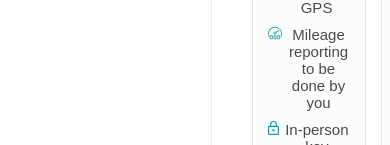
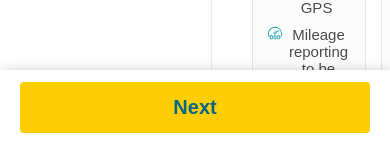
Before and after one commit to ShahbaazX786/drive-lah-replica, a React (Vite) app: page / in a window 390 px wide. Shown: the part 699-844 px from the top of the page. Built offline with nearby package versions, Linux system fonts and the light colour scheme; a web font is replaced by a local one.

Commit message:
made footer responsive in mobile devices.

```diff
--- a/src/components/layout/footer/footer.scss
+++ b/src/components/layout/footer/footer.scss
@@ -1,38 +1,50 @@
 @use "@/styles/_variables.scss" as vars;
 
-#bottom-navigation {
-    font-family: vars.$font-stack;
-    font-size: 22px;
+#bottom-navigation-wrapper {
+    position: fixed;
+    bottom: 0;
+    left: 0;
+    width: 100%;
     background: white;
-    max-width: 1280px;
-    padding: 20px;
-    margin: auto;
+    z-index: 1000;
+    box-shadow: rgba(0, 0, 0, 0.35) 0px 5px 15px;
     display: flex;
-    justify-content: flex-end;
+    justify-content: center;
+    align-items: center;
+
+    #bottom-navigation {
+        width: 1280px;
+        display: flex;
+        justify-content: flex-end;
+        padding: 20px;
+    }
 
     button {
-        width: 200px;
+        width: 300px;
         border: none;
-        border-radius: 5px;
+        border-radius: 4px;
         background: vars.$button-yellow;
         font-size: 22px;
         font-weight: 700;
         color: vars.$secondary-color;
-        padding: 20px 40px;
+        padding: 20px 60px;
         cursor: pointer;
     }
 }
 
+@media (max-width: 768px) {
+    #bottom-navigation-wrapper {
+        #bottom-navigation {
+            margin: auto;
+            max-width: 100%;
+            padding: 12px 20px;
+            justify-content: center;
+            align-items: center;
+        }
 
-@media (max-width:768px) {
-    #bottom-navigation{
-        width: 100%;
-        padding: 6px 20px;
-        border-top: 1px solid black;
-        justify-content: center;
-        button{
+        button {
+            width: 100%;
             padding: 14px 40px;
-            width: 100%;
             font-size: 20px;
             text-align: center;
         }
--- a/src/components/layout/footer/footer.tsx
+++ b/src/components/layout/footer/footer.tsx
@@ -2,8 +2,10 @@ import "./footer.scss";
 
 const Footer = () => {
   return (
-    <section id="bottom-navigation">
-      <button>Next</button>
+    <section id="bottom-navigation-wrapper">
+      <section id="bottom-navigation">
+        <button>Next</button>
+      </section>
     </section>
   );
 };
```
